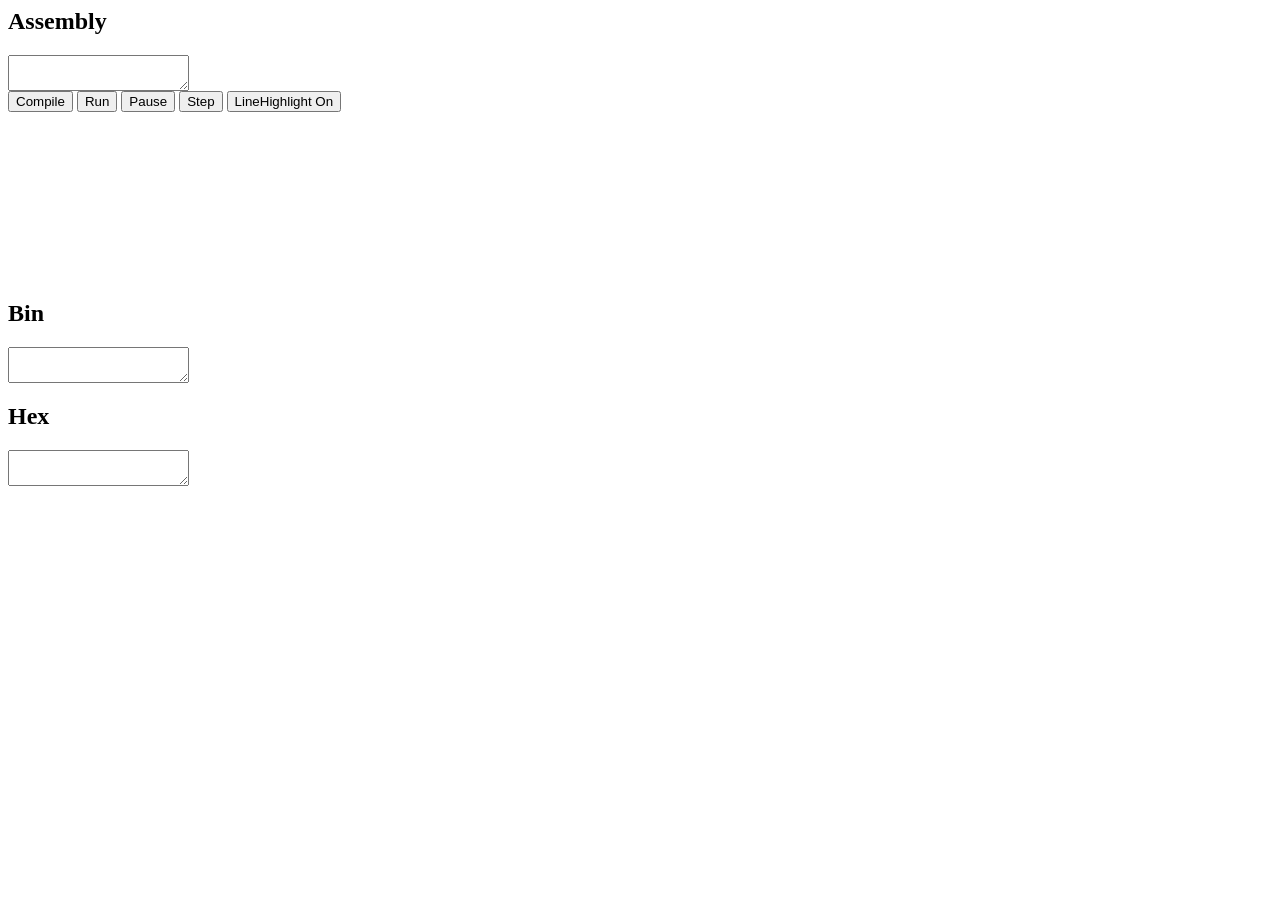
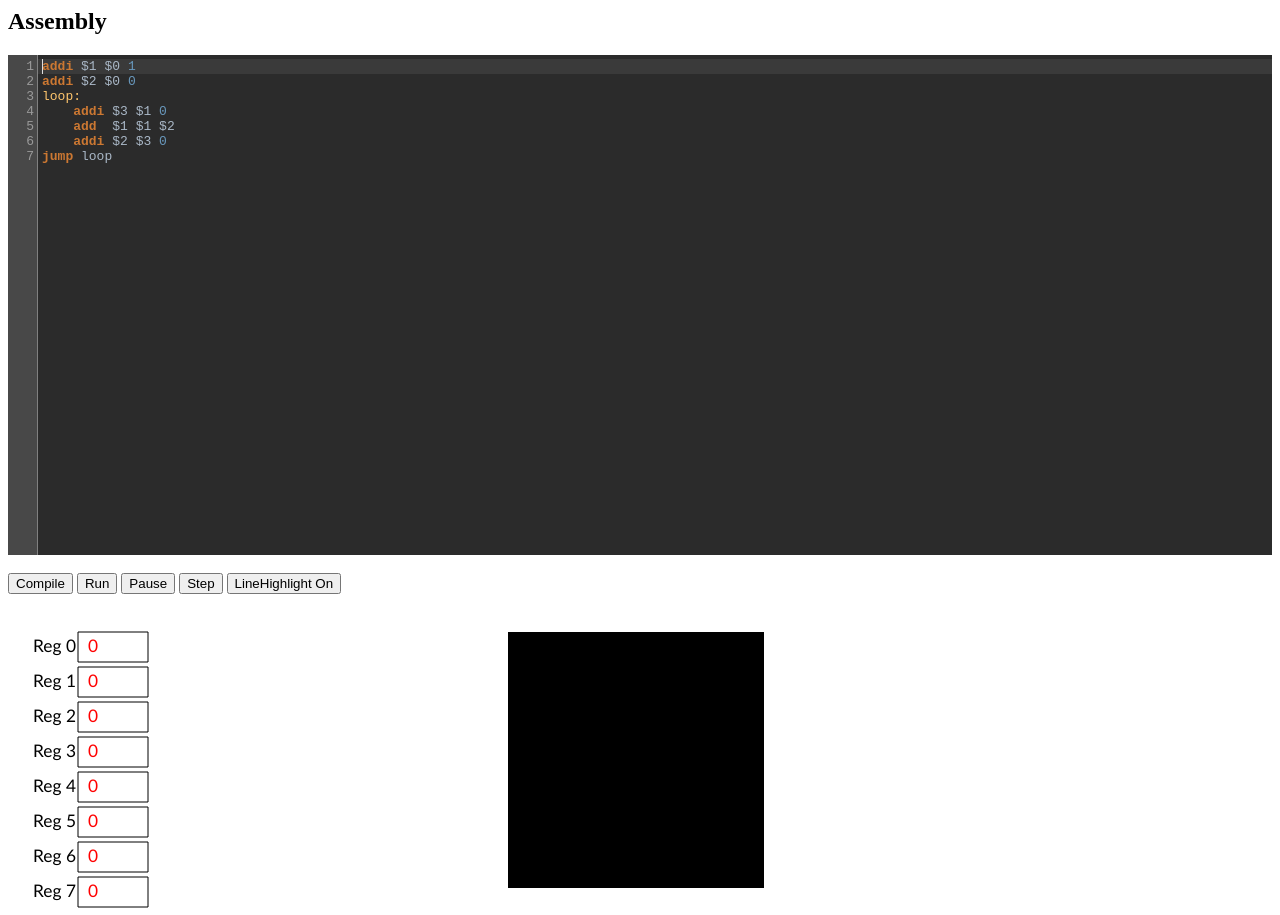
Before and after one commit to c3cris/cmips, a plain HTML site: page index.html in a window 1280 px wide. Shown: the top 915 px of the page. Before the commit the page ends 800 px from the top, so only its background shows below. Drawn offline with nearby package versions, Linux system fonts and the light colour scheme.

Commit message:
Fixed for GitHub Pages

```diff
--- a/index.html
+++ b/index.html
@@ -3,14 +3,14 @@
     <title>cMips</title>
 <!-- <script src="https://ajax.googleapis.com/ajax/libs/jquery/2.2.4/jquery.min.js"></script> -->
 <script src="jquery-2.2.4.js"></script>
-<link rel="stylesheet" href="node_modules/codemirror/theme/darcula.css">
-<link rel="stylesheet" href="node_modules/codemirror/lib/codemirror.css">
-<script src="node_modules/codemirror/lib/codemirror.js"></script>
+<link rel="stylesheet" href="darcula.css">
+<link rel="stylesheet" href="codemirror.css">
+<script src="codemirror.js"></script>
 <script src="cmips.js"></script>
 <script src="cmips.lib.js"></script>
 <script src="cmips.simulator.js"></script>
-<script src="node_modules/codemirror/addon/selection/active-line.js"></script>
-<script src="node_modules/codemirror/addon/search/match-highlighter.js"></script>
+<script src="active-line.js"></script>
+<script src="match-highlighter.js"></script>
     <style>
         .styled-background{
             background-color: green;
```
